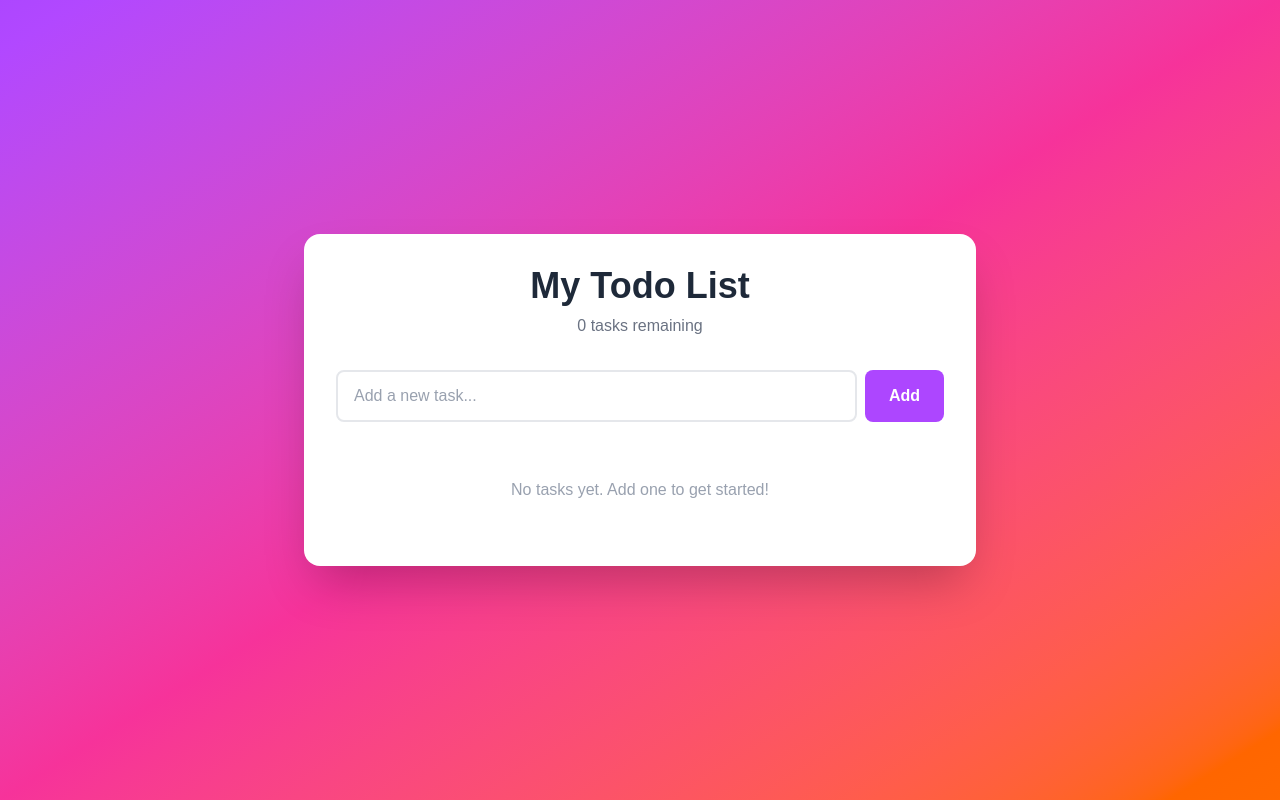
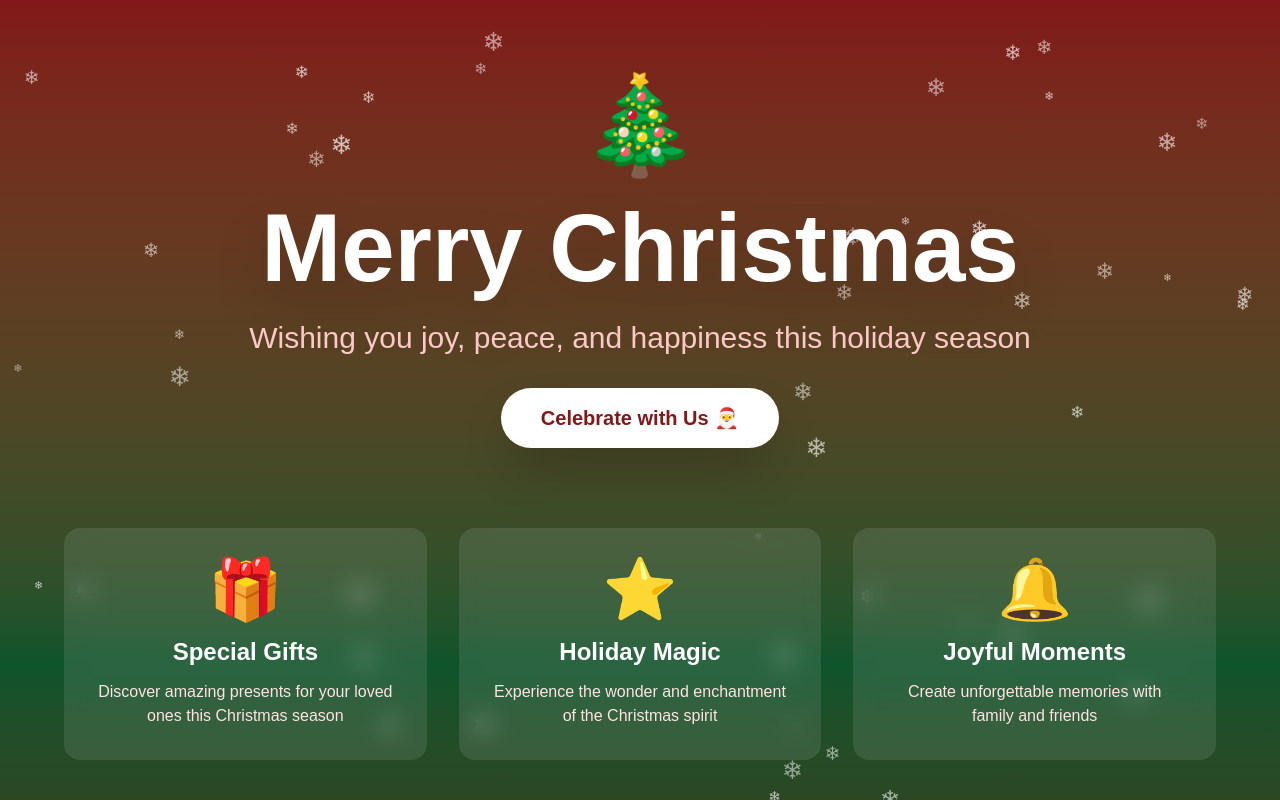
Before and after one commit to ns-test-org/ai-conflicts-resolve-testing-04, a Next.js app in the folder packages/ai-conflicts-resolve-testing-04/: page / in a window 1280 px wide. Built offline with nearby package versions, Linux system fonts and the light colour scheme.

Commit message:
AI chat session: Updated code and files

```diff
--- a/packages/ai-conflicts-resolve-testing-04/src/app/page.tsx
+++ b/packages/ai-conflicts-resolve-testing-04/src/app/page.tsx
@@ -1,121 +1,91 @@
-'use client';
+export default function ChristmasLanding() {
+  return (
+    <div className="min-h-screen bg-gradient-to-b from-red-900 via-green-900 to-red-950">
+      {/* Snowflakes Background */}
+      <div className="fixed inset-0 overflow-hidden pointer-events-none">
+        {[...Array(50)].map((_, i) => (
+          <div
+            key={i}
+            className="absolute text-white opacity-70 animate-pulse"
+            style={{
+              left: `${Math.random() * 100}%`,
+              top: `${Math.random() * 100}%`,
+              fontSize: `${Math.random() * 20 + 10}px`,
+              animationDelay: `${Math.random() * 3}s`,
+            }}
+          >
+            ❄
+          </div>
+        ))}
+      </div>
 
-import { useState } from 'react';
-
-interface Todo {
-  id: number;
-  text: string;
-  completed: boolean;
-}
-
-export default function TodoApp() {
-  const [todos, setTodos] = useState<Todo[]>([]);
-  const [inputValue, setInputValue] = useState('');
-
-  const addTodo = () => {
-    if (inputValue.trim() === '') return;
-
-    const newTodo: Todo = {
-      id: Date.now(),
-      text: inputValue,
-      completed: false,
-    };
-
-    setTodos([...todos, newTodo]);
-    setInputValue('');
-  };
-
-  const toggleTodo = (id: number) => {
-    setTodos(todos.map(todo =>
-      todo.id === id ? { ...todo, completed: !todo.completed } : todo
-    ));
-  };
-
-  const deleteTodo = (id: number) => {
-    setTodos(todos.filter(todo => todo.id !== id));
-  };
-
-  const handleKeyPress = (e: React.KeyboardEvent) => {
-    if (e.key === 'Enter') {
-      addTodo();
-    }
-  };
-
-  const activeTodos = todos.filter(todo => !todo.completed).length;
-
-  return (
-    <div className="min-h-screen bg-gradient-to-br from-purple-500 via-pink-500 to-orange-500 p-6 flex items-center justify-center">
-      <div className="w-full max-w-2xl bg-white rounded-2xl shadow-2xl p-8">
-        <h1 className="text-4xl font-bold text-gray-800 mb-2 text-center">
-          My Todo List
+      {/* Hero Section */}
+      <div className="relative z-10 container mx-auto px-6 py-20">
+        <div className="text-center mb-16">
+          <div className="text-8xl mb-6 animate-bounce">🎄</div>
+          <h1 className="text-6xl md:text-8xl font-bold text-white mb-6 drop-shadow-2xl">
+            Merry Christmas
           </h1>
-        <p className="text-gray-500 text-center mb-8">
-          {activeTodos} {activeTodos === 1 ? 'task' : 'tasks'} remaining
+          <p className="text-2xl md:text-3xl text-red-200 mb-8 font-light">
+            Wishing you joy, peace, and happiness this holiday season
           </p>
-
-        {/* Input Section */}
-        <div className="flex gap-2 mb-6">
-          <input
-            type="text"
-            value={inputValue}
-            onChange={(e) => setInputValue(e.target.value)}
-            onKeyPress={handleKeyPress}
-            placeholder="Add a new task..."
-            className="flex-1 px-4 py-3 border-2 border-gray-200 rounded-lg focus:outline-none focus:border-purple-500 text-gray-800 placeholder-gray-400"
-          />
-          <button
-            onClick={addTodo}
-            className="px-6 py-3 bg-purple-500 text-white rounded-lg font-semibold hover:bg-purple-600 transition-colors"
-          >
-            Add
+          <button className="bg-white text-red-900 px-10 py-4 rounded-full text-xl font-bold hover:bg-red-100 transition-all transform hover:scale-105 shadow-2xl">
+            Celebrate with Us 🎅
           </button>
         </div>
 
-        {/* Todo List */}
-        <div className="space-y-2">
-          {todos.length === 0 ? (
-            <p className="text-center text-gray-400 py-8">
-              No tasks yet. Add one to get started!
+        {/* Features Grid */}
+        <div className="grid md:grid-cols-3 gap-8 mt-20 max-w-6xl mx-auto">
+          <div className="bg-white/10 backdrop-blur-md rounded-2xl p-8 text-center hover:bg-white/20 transition-all transform hover:scale-105">
+            <div className="text-6xl mb-4">🎁</div>
+            <h3 className="text-2xl font-bold text-white mb-3">Special Gifts</h3>
+            <p className="text-red-100">
+              Discover amazing presents for your loved ones this Christmas season
             </p>
-          ) : (
-            todos.map((todo) => (
-              <div
-                key={todo.id}
-                className="flex items-center gap-3 p-4 bg-gray-50 rounded-lg hover:bg-gray-100 transition-colors group"
-              >
+          </div>
+
+          <div className="bg-white/10 backdrop-blur-md rounded-2xl p-8 text-center hover:bg-white/20 transition-all transform hover:scale-105">
+            <div className="text-6xl mb-4">⭐</div>
+            <h3 className="text-2xl font-bold text-white mb-3">Holiday Magic</h3>
+            <p className="text-red-100">
+              Experience the wonder and enchantment of the Christmas spirit
+            </p>
+          </div>
+
+          <div className="bg-white/10 backdrop-blur-md rounded-2xl p-8 text-center hover:bg-white/20 transition-all transform hover:scale-105">
+            <div className="text-6xl mb-4">🔔</div>
+            <h3 className="text-2xl font-bold text-white mb-3">Joyful Moments</h3>
+            <p className="text-red-100">
+              Create unforgettable memories with family and friends
+            </p>
+          </div>
+        </div>
+
+        {/* Call to Action */}
+        <div className="mt-20 text-center bg-gradient-to-r from-green-600 to-red-600 rounded-3xl p-12 max-w-4xl mx-auto shadow-2xl">
+          <h2 className="text-4xl font-bold text-white mb-4">
+            Join Our Christmas Celebration! 🎉
+          </h2>
+          <p className="text-xl text-white/90 mb-8">
+            Sign up now and receive exclusive holiday offers and festive updates
+          </p>
+          <div className="flex flex-col md:flex-row gap-4 justify-center items-center">
             <input
-                  type="checkbox"
-                  checked={todo.completed}
-                  onChange={() => toggleTodo(todo.id)}
-                  className="w-5 h-5 cursor-pointer accent-purple-500"
+              type="email"
+              placeholder="Enter your email"
+              className="px-6 py-4 rounded-full w-full md:w-96 text-gray-800 text-lg focus:outline-none focus:ring-4 focus:ring-white/50"
             />
-                <span
-                  className={`flex-1 text-gray-800 ${
-                    todo.completed ? 'line-through text-gray-400' : ''
-                  }`}
-                >
-                  {todo.text}
-                </span>
-                <button
-                  onClick={() => deleteTodo(todo.id)}
-                  className="opacity-0 group-hover:opacity-100 text-red-500 hover:text-red-700 font-semibold transition-opacity"
-                >
-                  Delete
+            <button className="bg-white text-red-600 px-8 py-4 rounded-full text-lg font-bold hover:bg-red-50 transition-all transform hover:scale-105 shadow-xl">
+              Subscribe Now
             </button>
           </div>
-            ))
-          )}
         </div>
 
-        {/* Clear Completed */}
-        {todos.some(todo => todo.completed) && (
-          <button
-            onClick={() => setTodos(todos.filter(todo => !todo.completed))}
-            className="mt-6 w-full py-2 text-gray-500 hover:text-red-500 font-medium transition-colors"
-          >
-            Clear completed tasks
-          </button>
-        )}
+        {/* Footer */}
+        <div className="mt-20 text-center text-white/70">
+          <p className="text-lg mb-2">🎄 Happy Holidays from Our Family to Yours 🎄</p>
+          <p className="text-sm">© 2024 Christmas Celebration. All rights reserved.</p>
+        </div>
       </div>
     </div>
   );
```
Lines whose indentation alone changed are shown as unchanged.
